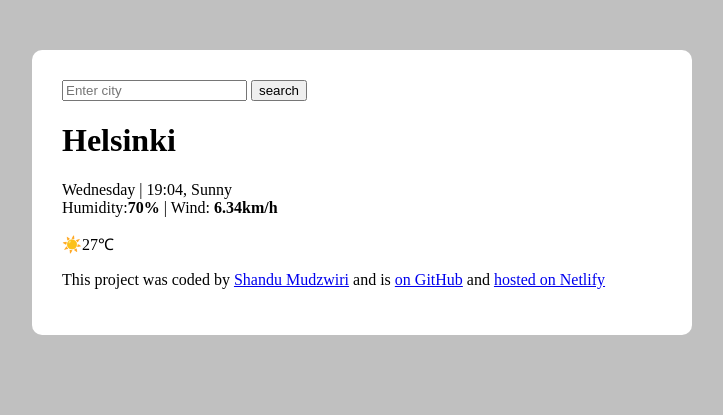
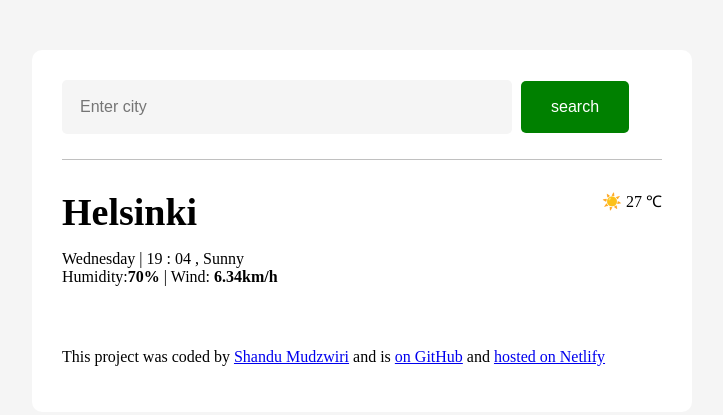
Before and after one commit to Shandukani19/Homework-week7, a plain HTML site: page index.html in a window 1280 px wide. Shown: the whole page, without its empty margins (278-1001 px from the left). Drawn offline with Linux system fonts and the light colour scheme.

Commit message:
updated html and css header

```diff
--- a/index.html
+++ b/index.html
@@ -11,19 +11,33 @@
     <div class="weather-app">
       <header>
         <form>
-          <input type="search" placeholder="Enter city" required />
-          <input type="submit" value="search" />
+          <input
+            type="search"
+            placeholder="Enter city"
+            required
+            class="search-input"
+          />
+          <input type="submit" value="search" class="search-button" />
         </form>
       </header>
       <main>
-        <div class="weather-info">
-          <h1>Helsinki</h1>
-          <p>
-            Wednesday | 19:04, Sunny <br />
-            Humidity:<strong>70%</strong> | Wind: <strong>6.34km/h</strong>
-          </p>
+        <div class="current-weather">
+          <div class="weather-info">
+            <h1 class="city">Helsinki</h1>
+            <p>
+              <span class="current-day"> Wednesday </span> |
+              <span class="current-hour"> 19 </span>:
+              <span class="current-minutes"> 04 </span>,
+              <span class="current-condition>"> Sunny </span> <br />
+              Humidity:<strong>70%</strong> | Wind: <strong>6.34km/h</strong>
+            </p>
+          </div>
+          <div class="temperature-info">
+            <span class="temperature-icon"> ☀️ </span>
+            <span class="temperature-value"> 27 </span>
+            <span class="temperature-unit"> ℃ </span>
+          </div>
         </div>
-        <div class="temperature-info">☀️27℃</div>
       </main>
       <footer>
         <p>
--- a/styles.css
+++ b/styles.css
@@ -1,5 +1,5 @@
 body {
-  background-color: silver;
+  background-color: whitesmoke;
 }
 
 .weather-app {
@@ -9,3 +9,43 @@ body {
   padding: 30px;
   border-radius: 10px;
 }
+
+header {
+  border-bottom: 1px solid silver;
+  padding-bottom: 25px;
+}
+
+.search-input {
+  width: 75%;
+  padding: 18px;
+  border: none;
+  border-radius: 5px;
+  background-color: whitesmoke;
+  font-size: 16px;
+}
+
+.search-button {
+  border: none;
+  margin-left: 5px;
+  border-radius: 5px;
+  color: white;
+  background-color: green;
+  padding: 18px 30px;
+  font-size: 16px;
+  line-height: 1;
+}
+
+main {
+  padding: 30px 0;
+}
+
+.city {
+  font-size: 38px;
+  font-weight: 900;
+  margin: 0;
+}
+
+.current-weather {
+  display: flex;
+  justify-content: space-between;
+}
```
